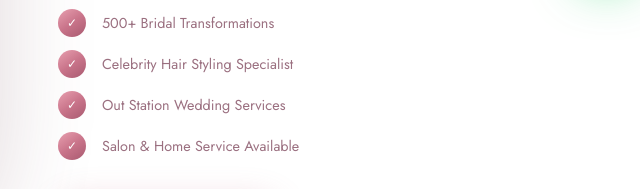
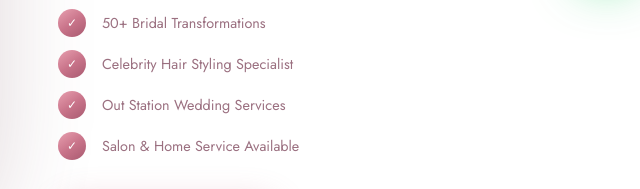
Before and after one commit to Shakir788/divyamakeupstudio, a website: page about.html in a window 1280 px wide. Shown: the part 789-978 px from the top of the page, 614-1254 px from the left. Drawn offline with nearby package versions, Linux system fonts and the light colour scheme.

Commit message:
Update bride count to 50+ in about page

```diff
--- a/about.html
+++ b/about.html
@@ -78,7 +78,7 @@
     </p>
     <div class="check-list">
       <div class="check-item"><div class="check-icon">✓</div>Certified HD Makeup Expert</div>
-      <div class="check-item"><div class="check-icon">✓</div>500+ Bridal Transformations</div>
+      <div class="check-item"><div class="check-icon">✓</div>50+ Bridal Transformations</div>
       <div class="check-item"><div class="check-icon">✓</div>Celebrity Hair Styling Specialist</div>
       <div class="check-item"><div class="check-icon">✓</div>Out Station Wedding Services</div>
       <div class="check-item"><div class="check-icon">✓</div>Salon & Home Service Available</div>
```
